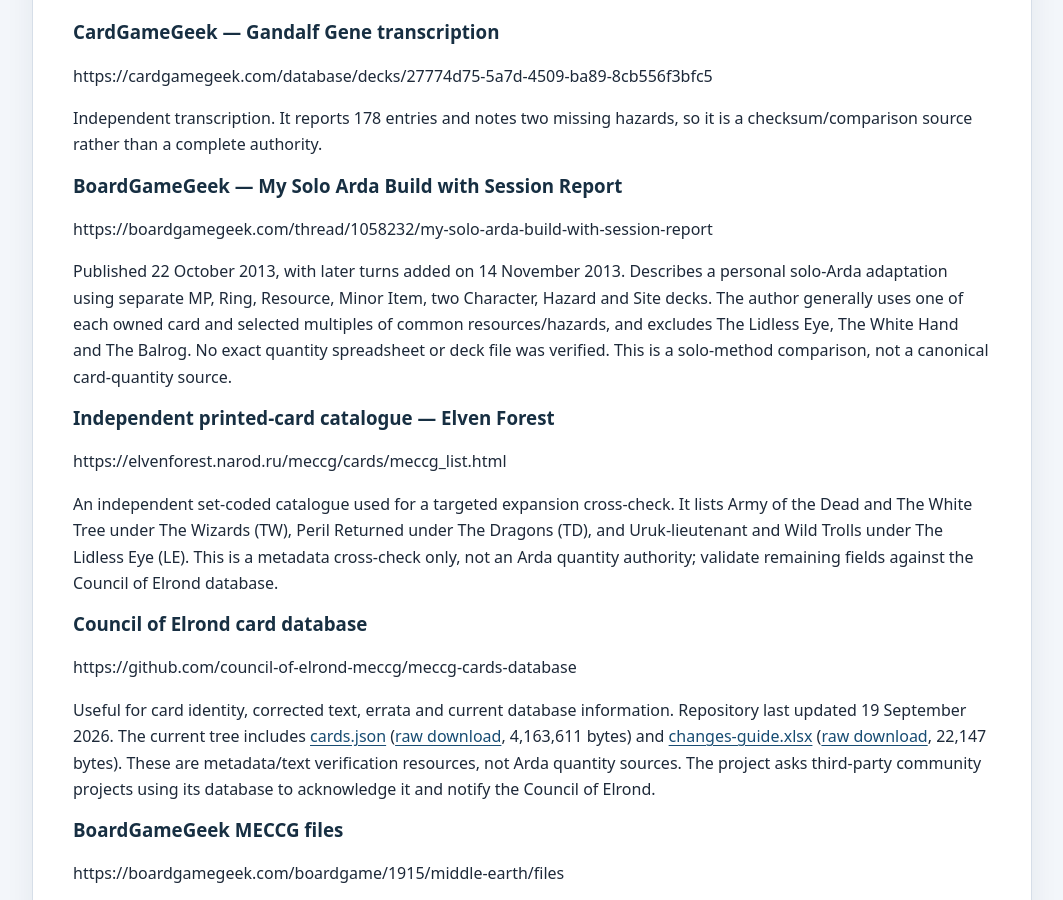
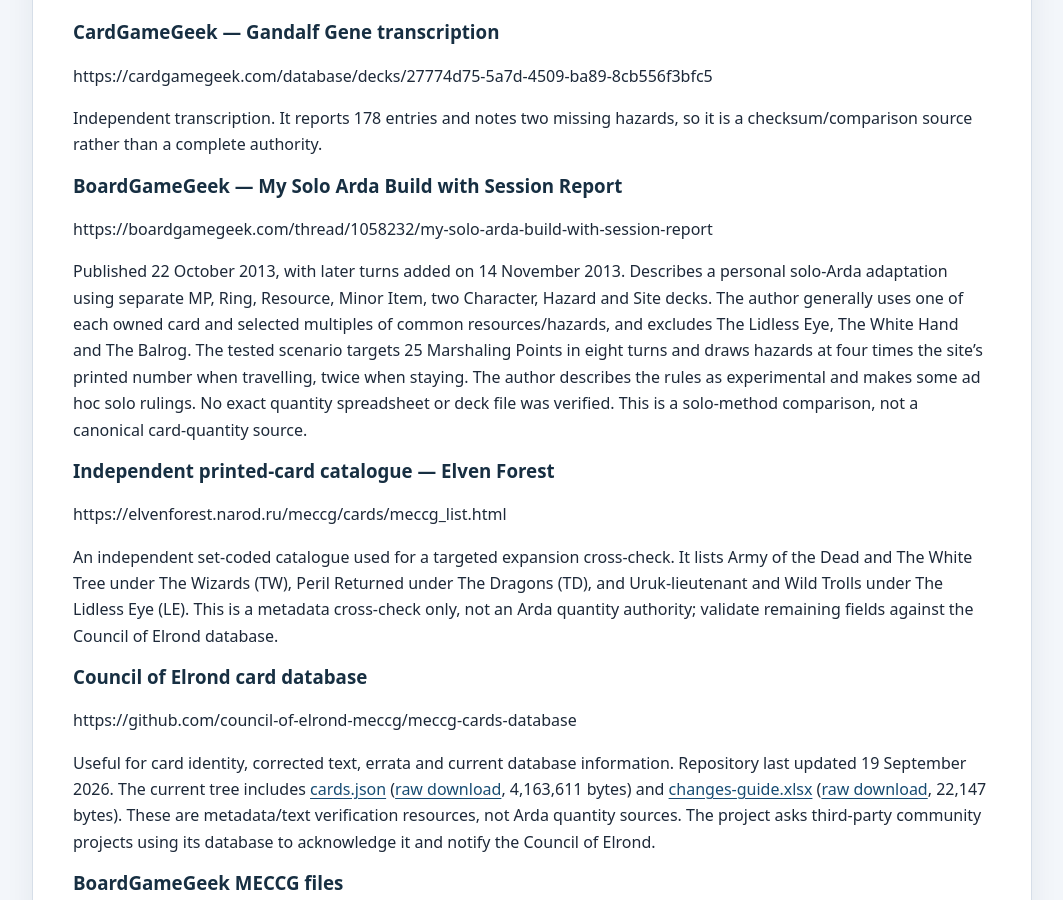
Before and after one commit to JamSpot/meccg-arda-master-database, a Jekyll site: the page built from docs/sources.md, in a window 1280 px wide and 900 px high, scrolled down 697 px. Shown: the whole window, without its empty margins (108-1171 px from the left). Built offline with Jekyll 4.4.1, drawn with Linux system fonts in a browser that asks for light colours; our own code applies the rules of GitHub Pages for plain Markdown files.

Commit message:
Add key experimental rules to solo Arda source note

```diff
--- a/docs/sources.md
+++ b/docs/sources.md
@@ -21,7 +21,7 @@ Independent transcription. It reports 178 entries and notes two missing hazards,
 ### BoardGameGeek — My Solo Arda Build with Session Report
 https://boardgamegeek.com/thread/1058232/my-solo-arda-build-with-session-report
 
-Published 22 October 2013, with later turns added on 14 November 2013. Describes a personal solo-Arda adaptation using separate MP, Ring, Resource, Minor Item, two Character, Hazard and Site decks. The author generally uses one of each owned card and selected multiples of common resources/hazards, and excludes The Lidless Eye, The White Hand and The Balrog. No exact quantity spreadsheet or deck file was verified. This is a solo-method comparison, not a canonical card-quantity source.
+Published 22 October 2013, with later turns added on 14 November 2013. Describes a personal solo-Arda adaptation using separate MP, Ring, Resource, Minor Item, two Character, Hazard and Site decks. The author generally uses one of each owned card and selected multiples of common resources/hazards, and excludes The Lidless Eye, The White Hand and The Balrog. The tested scenario targets 25 Marshaling Points in eight turns and draws hazards at four times the site's printed number when travelling, twice when staying. The author describes the rules as experimental and makes some ad hoc solo rulings. No exact quantity spreadsheet or deck file was verified. This is a solo-method comparison, not a canonical card-quantity source.
 
 ### Independent printed-card catalogue — Elven Forest
 https://elvenforest.narod.ru/meccg/cards/meccg_list.html
```
